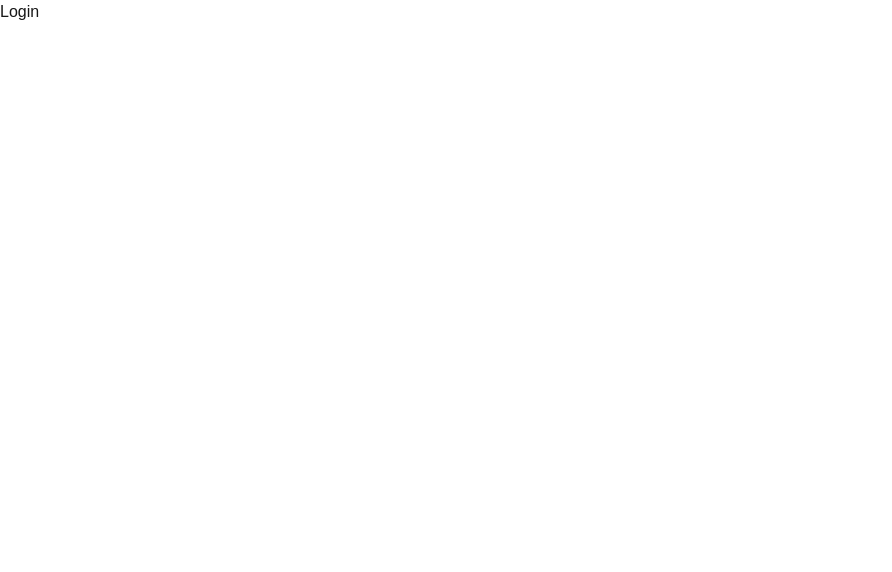
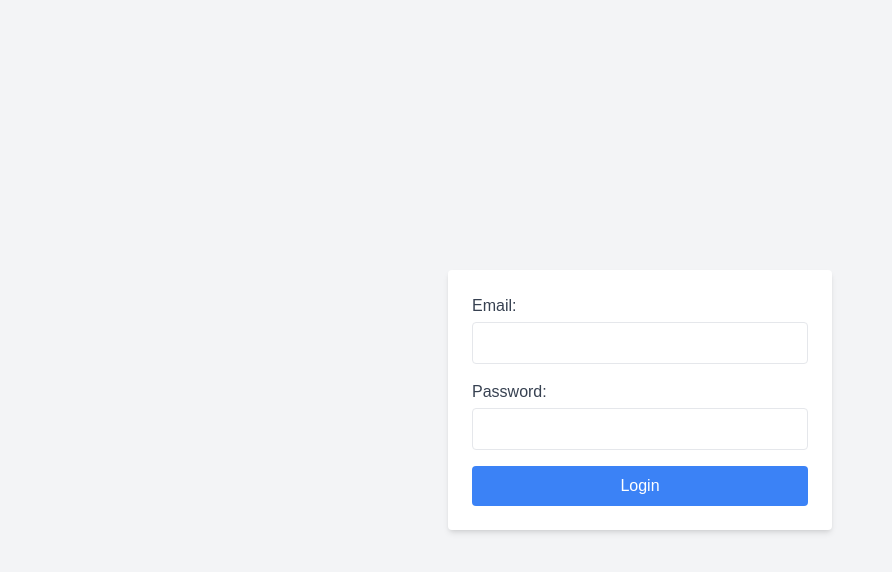
Before and after one commit to belhaddadmohamed/NextJS-Tutorial, a Next.js app: page /login in a window 1280 px wide. Shown: the top 572 px of the page, without its empty margins (0-892 px from the left). Built offline with nearby package versions, Linux system fonts and the light colour scheme.

Commit message:
Create login page

```diff
--- /dev/null
+++ b/app/(auth)/login/loginForm.tsx
@@ -0,0 +1,47 @@
+import React, { useState } from 'react';
+import { toast } from 'react-toastify';
+
+const Login = () => {
+  const [email, setEmail] = useState('');
+  const [password, setPassword] = useState('');
+
+  const handleSubmit = (e: React.FormEvent) => {
+    e.preventDefault();
+
+    if (email === 'test@example.com' && password === 'password') {
+      toast.success('Login successful');
+    } else {
+      toast.error('Invalid credentials');
+    }
+  };
+
+  return (
+    <form onSubmit={handleSubmit} className="bg-white p-6 rounded shadow-md w-full max-w-sm">
+      <div className="mb-4">
+        <label htmlFor="email" className="block text-gray-700">Email:</label>
+        <input
+          type="email"
+          id="email"
+          value={email}
+          onChange={(e) => setEmail(e.target.value)}
+          required
+          className="mt-1 p-2 w-full border rounded"
+        />
+      </div>
+      <div className="mb-4">
+        <label htmlFor="password" className="block text-gray-700">Password:</label>
+        <input
+          type="password"
+          id="password"
+          value={password}
+          onChange={(e) => setPassword(e.target.value)}
+          required
+          className="mt-1 p-2 w-full border rounded"
+        />
+      </div>
+      <button type="submit" className="w-full bg-blue-500 text-white p-2 rounded">Login</button>
+    </form>
+  );
+};
+
+export default Login;
--- a/app/(auth)/login/page.tsx
+++ b/app/(auth)/login/page.tsx
@@ -1,9 +1,14 @@
+"use client";
+
 import React from 'react'
+import LoginForm from './loginForm'
 
-const Login = () => {
+const LoginPage = () => {
   return (
-    <div>Login</div>
+    <div className="flex items-center justify-center min-h-screen bg-gray-100">
+      <LoginForm />
+    </div>
   )
 }
 
-export default Login
+export default LoginPage
--- a/app/cart/[[...products]]/page.tsx
+++ b/app/cart/[[...products]]/page.tsx
@@ -1,10 +1,10 @@
 import React from 'react'
 
 interface ProductPageProps {
-  params?: {products: string[]}
+  params?: { products: string[] }
 }
 
-const ProductPage = async ({params}: ProductPageProps) => {
+const ProductPage = async ({ params }: ProductPageProps) => {
   const params_list = await params
 
   return (
--- a/app/layout.tsx
+++ b/app/layout.tsx
@@ -1,6 +1,9 @@
 import type { Metadata } from "next";
 import { Geist, Geist_Mono } from "next/font/google";
+import { ToastContainer } from 'react-toastify';
+// import 'react-toastify/dist/ReactToastify.css';
 import "./globals.css";
+
 
 const geistSans = Geist({
   variable: "--font-geist-sans",
@@ -24,6 +27,7 @@ export default function RootLayout({
 }>) {
   return (
     <html lang="en" data-theme="coffee">
+      <ToastContainer />
       <body className={`${geistSans.variable} ${geistMono.variable} antialiased`}>
         {children}
       </body>
--- a/app/page.tsx
+++ b/app/page.tsx
@@ -5,7 +5,6 @@ import Image from "next/image";
 export default function Home() {
 
   return (
-
 
     <main className="flex flex-col gap-8 row-start-2 items-center sm:items-start">
 
--- a/app/users/profile/[id]/page.tsx
+++ b/app/users/profile/[id]/page.tsx
@@ -9,11 +9,11 @@ interface Profile {
 }
 
 interface singleProfileProps {
-  params: {id: string}
+  params: { id: string }
 }
 
-const SingleProfile = async ({params} : singleProfileProps) => {
-  const  { id } = await params;
+const SingleProfile = async ({ params }: singleProfileProps) => {
+  const { id } = await params;
   const res = await fetch(`https://jsonplaceholder.typicode.com/users/${id}`);
   const profile: Profile = await res.json();
 
--- a/package.json
+++ b/package.json
@@ -11,7 +11,8 @@
   "dependencies": {
     "next": "15.1.7",
     "react": "^19.0.0",
-    "react-dom": "^19.0.0"
+    "react-dom": "^19.0.0",
+    "react-toastify": "^11.0.5"
   },
   "devDependencies": {
     "@eslint/eslintrc": "^3",
```
Also changed, not shown: app/(auth)/login/login.module.css (added), 1 other file (tests, documents, lock files or other folders). Lines whose indentation alone changed are shown as unchanged.
